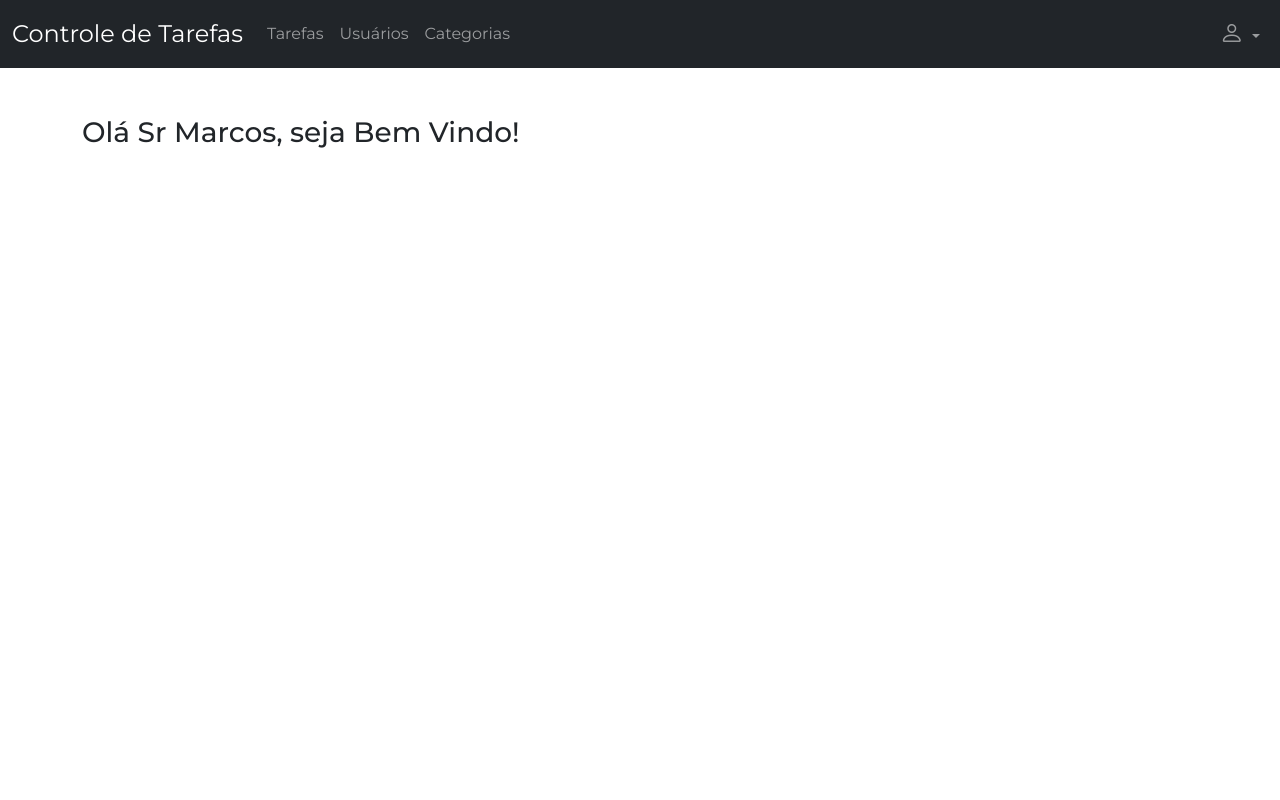
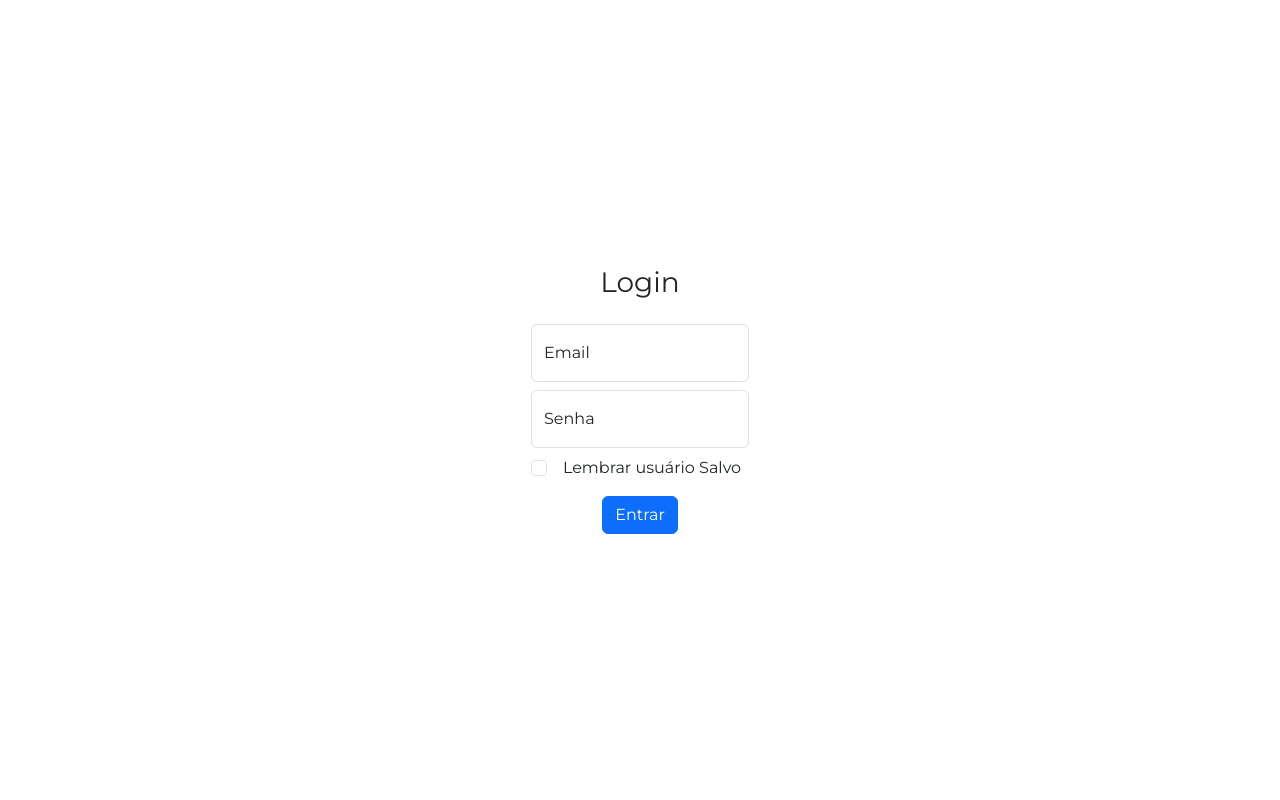
Before and after one commit to MarcosCondeJr/ControleDeTarefas2-PHP, a PHP site: page /ControleDeTarefas2-PHP/ in a window 1280 px wide. Run offline with PHP 8.4, Linux system fonts and the light colour scheme.

Commit message:
criação da tela de login

```diff
--- a/App/Controllers/HomeController.php
+++ b/App/Controllers/HomeController.php
@@ -9,4 +9,9 @@ class HomeController
     {
         RenderView::loadView('Home','HomePage', []);
     }
+
+    public function LoginView()
+    {
+        RenderView::loadView('Login','LoginPage', []);
+    }
 }
--- a/App/Views/Categoria/ListCategoriaView.php
+++ b/App/Views/Categoria/ListCategoriaView.php
@@ -9,7 +9,7 @@
 </head>
 <body>
     <div class="container">
-        <button type="submit" class="btn mt-3 ps-1 fs-5" onclick="window.location.href='<?= BASE_URL ?>/'">
+        <button type="submit" class="btn mt-3 ps-1 fs-5" onclick="window.location.href='<?= BASE_URL ?>/home'">
             <i class="bi bi-arrow-left-circle"></i>
             Voltar
         </button>
--- /dev/null
+++ b/App/Views/Login/LoginPage.php
@@ -0,0 +1,32 @@
+<!DOCTYPE html>
+<html lang="en">
+<head>
+    <meta charset="UTF-8">
+    <meta name="viewport" content="width=device-width, initial-scale=1.0">
+    <link href="https://cdn.jsdelivr.net/npm/bootstrap-icons/font/bootstrap-icons.css" rel="stylesheet">
+    <link rel="stylesheet" href="public/css/style.css">
+    <link href="https://cdn.jsdelivr.net/npm/bootstrap@5.3.3/dist/css/bootstrap.min.css" rel="stylesheet" integrity="sha384-QWTKZyjpPEjISv5WaRU9OFeRpok6YctnYmDr5pNlyT2bRjXh0JMhjY6hW+ALEwIH" crossorigin="anonymous">
+    <script src="https://cdn.jsdelivr.net/npm/bootstrap@5.3.3/dist/js/bootstrap.bundle.min.js" integrity="sha384-YvpcrYf0tY3lHB60NNkmXc5s9fDVZLESaAA55NDzOxhy9GkcIdslK1eN7N6jIeHz" crossorigin="anonymous"></script>
+    <title>Login</title>
+</head>
+<body class="text-center">
+    <div class="d-flex justify-content-center align-items-center" style="height: 100vh;">
+        <form action="<?= BASE_URL ?>/" method="POST">
+            <h1 class="h3 mb-4 fw-normal">Login</h1>
+            <div class="form-floating">
+                <input type="text" class="form-control mb-2" id="email" placeholder="Enter email" name="email">
+                <label for="email">Email</label>
+            </div>
+                <div class="form-floating">
+                <input type="text" class="form-control mb-2" id="pwd" placeholder="Enter password" name="pswd">
+                <label for="pwd">Senha</label>
+            </div>
+            <div class="form-group form-check mb-3">
+                <input type="checkbox" class="form-check-input" id="exampleCheck1">
+                <label class="form-check-label" for="exampleCheck1">Lembrar usuário Salvo</label>
+            </div>
+            <button type="submit" class="btn btn-primary">Entrar</button>
+        </form>
+    </div>
+</body>
+</html>
--- a/App/Views/Usuario/ListUsuarioView.php
+++ b/App/Views/Usuario/ListUsuarioView.php
@@ -9,7 +9,7 @@
 </head>
 <body>
     <div class="container">
-        <button type="submit" class="btn mt-3 ps-1 fs-5" onclick="window.location.href='<?= BASE_URL ?>/'">
+        <button type="submit" class="btn mt-3 ps-1 fs-5" onclick="window.location.href='<?= BASE_URL ?>/home'">
             <i class="bi bi-arrow-left-circle"></i>
             Voltar
         </button>
--- a/App/Views/navbar.php
+++ b/App/Views/navbar.php
@@ -11,7 +11,7 @@
 <body>
     <nav class="navbar bg-dark navbar-dark navbar-expand-sm">
         <div class="container-fluid">
-            <a href="<?= BASE_URL ?>/" class="navbar-brand fs-4 d-flex align-items-center" id="navbar-brand">Controle de Tarefas</a>
+            <a href="<?= BASE_URL ?>/home" class="navbar-brand fs-4 d-flex align-items-center" id="navbar-brand">Controle de Tarefas</a>
             <button class="navbar-toggler" type="button"
                 data-bs-toggle="collapse"
                 data-bs-target="#menuNavbar">
@@ -34,7 +34,7 @@
                                 <a href="#" class="dropdown-item">Meu Perfil</a>
                             </li>
                             <li>
-                                <a href="#" class="dropdown-item">Logout</a>
+                                <a href="<?= BASE_URL ?>/" class="dropdown-item">Logout</a>
                             </li>
                         </ul>
                     </div>
--- a/Routes/Router.php
+++ b/Routes/Router.php
@@ -1,7 +1,8 @@
 <?php
 
 $routes = [
-    '/' => 'HomeController@index',
+    '/' => 'HomeController@LoginView',
+    '/home' => 'HomeController@index',
 
     //Rotas da Categoria
     '/categoria' => 'CategoriaController@index',
```
